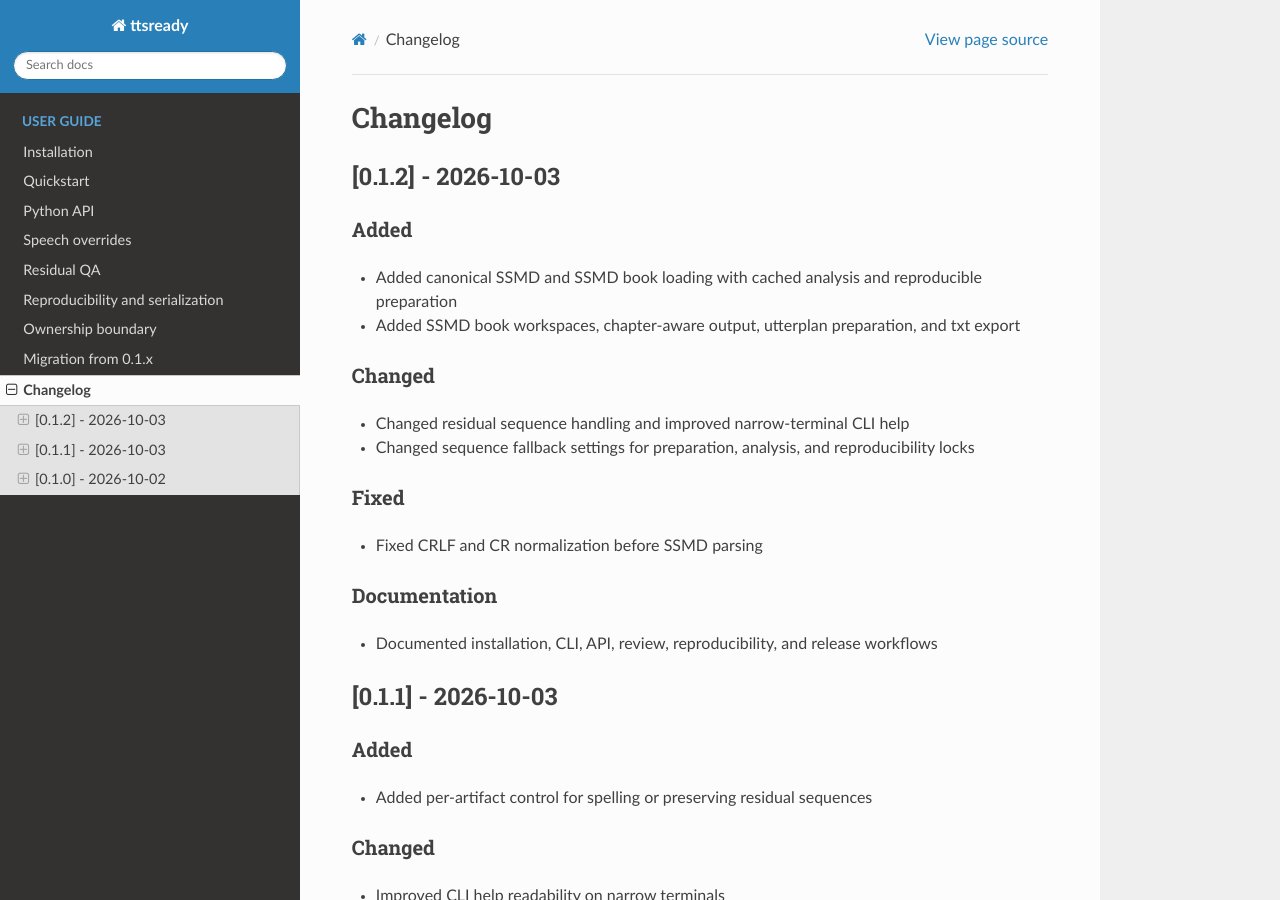
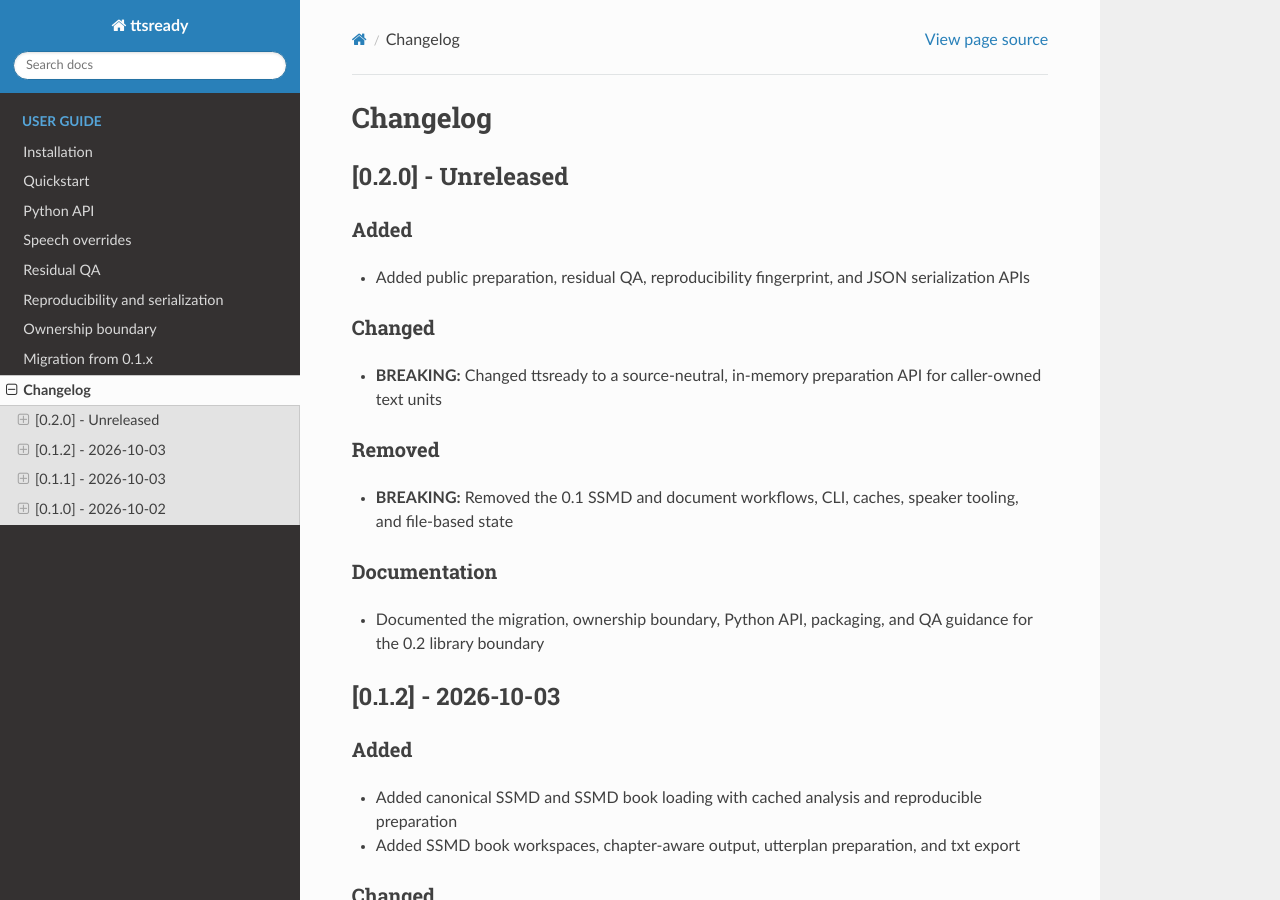
Before and after one commit to buchwandler/ttsready, a Sphinx documentation site: the page built from docs/changelog.md, in a window 1280 px wide and 900 px high. Built offline with Sphinx 7.4.7 and the Read the Docs theme 3.1.0, drawn with Linux system fonts in a browser that asks for light colours.

Commit message:
doc: changelog

```diff
--- a/docs/changelog.md
+++ b/docs/changelog.md
@@ -1,4 +1,24 @@
 # Changelog
+
+## [0.2.0] - Unreleased
+
+### Added
+
+- Added public preparation, residual QA, reproducibility fingerprint, and JSON serialization APIs
+
+### Changed
+
+- **BREAKING:** Changed ttsready to a source-neutral, in-memory preparation API for caller-owned text units
+
+### Removed
+
+- **BREAKING:** Removed the 0.1 SSMD and document workflows, CLI, caches, speaker tooling, and file-based state
+
+### Documentation
+
+- Documented the migration, ownership boundary, Python API, packaging, and QA guidance for the 0.2 library boundary
+
+<!-- generated by releaseledger -->
 
 ## [0.1.2] - 2026-10-03
 
```
Also changed, not shown: .ledger/releaseledger/data/ledgers/main/releases/0.2.0/entries/entry-0001.md (added), .ledger/releaseledger/data/ledgers/main/releases/0.2.0/entries/entry-0002.md (added), .ledger/releaseledger/data/ledgers/main/releases/0.2.0/entries/entry-0003.md (added), .ledger/releaseledger/data/ledgers/main/releases/0.2.0/entries/entry-0004.md (added), .ledger/releaseledger/data/ledgers/main/releases/0.2.0/release.md (added), 8 other files.
